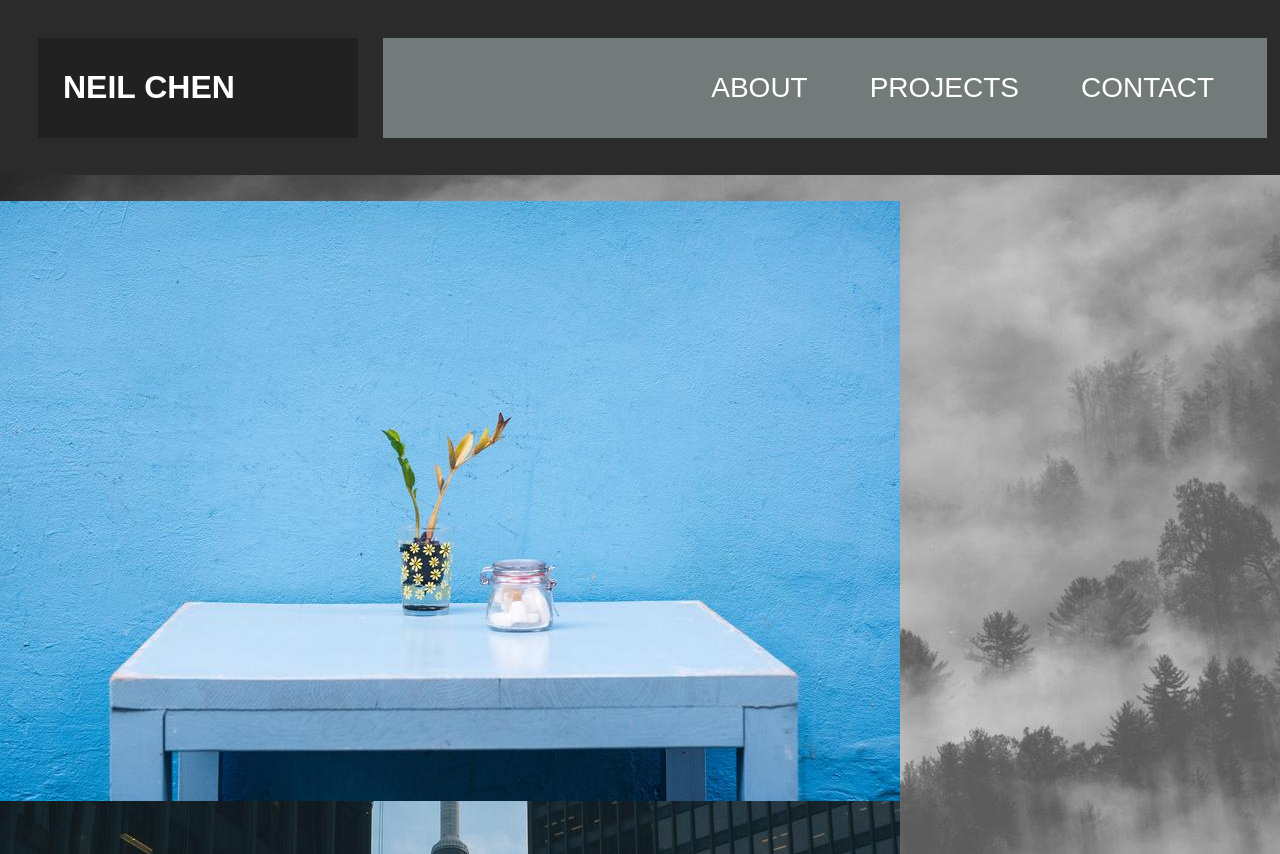
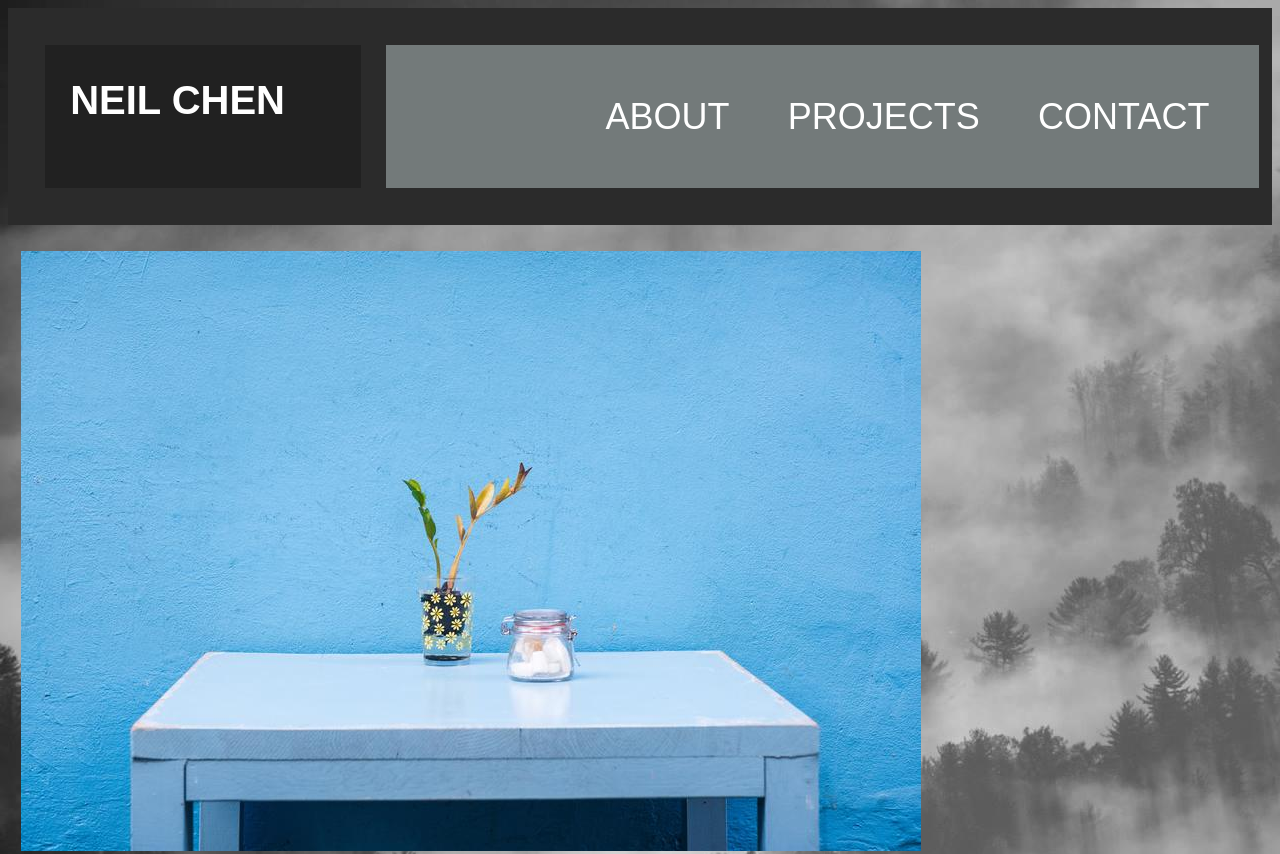
Before and after one commit to inknsharps/webapp-portfolio, a plain HTML site: page index.html in a window 1280 px wide. Shown: the top 854 px of the page. Drawn offline with Linux system fonts and the light colour scheme.

Commit message:
edit image names, update style.css, reset.css, and index.html

```diff
--- a/assets/reset.css
+++ b/assets/reset.css
@@ -1,14 +1,5 @@
-/* Box sizing rules */
-*,
-*::before,
-*::after {
+* {
   box-sizing: border-box;
-}
-
-/* Remove default margin and padding*/
-* {
-  margin: 0;
-  padding: 0;
 }
 
 /* Remove font sizing for h1-6 */
--- a/assets/style.css
+++ b/assets/style.css
@@ -31,7 +31,7 @@ header h1 {
     flex: 1 1 20%;
     text-align: left;
     text-transform: uppercase;
-    font-size: 24px;
+    font-size: 5vh;
     margin:0;
     background-color: var(--header2-color)
 }
@@ -49,7 +49,7 @@ nav {
 }
 .nav-links li {
     padding: 1% 6% 1% 1%;
-    font-size: 18px;
+    font-size: 2.1vh;
     text-transform: uppercase;
 }
 
@@ -61,9 +61,15 @@ nav {
 }
 
 img {
+    max-width: 50%;
+    height: auto;
+    margin: 1%;
+  }
+
+img[src*="600.jpg"] {
     max-width: 100%;
     height: auto;
-  }
+}
 
 /* To be used project classes */
 /* #projects {
@@ -109,12 +115,11 @@ footer {
         flex-direction: row;
     }
     header h1 {
-        font-size: 32px;
         margin: 2%;
         padding: 2%;
     }
     .nav-links li {
-        font-size: 28px;
+        font-size: 3.7vh;
     }
 }
 
@@ -124,9 +129,12 @@ footer {
         flex-direction: row;
     } */
     header h1 {
-        font-size: 32px;
     }
     .nav-links li {
-        font-size: 28px;
+        font-size: 4.5vh;
+    }
+    .nav-links a:hover,
+    .nav-links a:focus {
+    text-decoration: line-through
     }
 }
--- a/index.html
+++ b/index.html
@@ -33,8 +33,8 @@
                 <section id="projects">
                     <section class="project-gallery">
                         <div>
-                            <img src="assets/images/project_1-1068-300x200.jpg">
-                            <img src="assets/images/project_2-1075-200x200.jpg">
+                            <img src="assets/images/project_1-1068-900x600.jpg">
+                            <img src="assets/images/project_2-1075-900x900.jpg">
                             <img src="assets/images/project_3-1076-900x600.jpg">
                             <img src="assets/images/project_4-1082-900x900.jpg">
                             <img src="assets/images/project_5-155-900x900.jpg">
```
Also changed, not shown: assets/images/project_1-1068-900x600.jpg (renamed from assets/images/project_1-1068-300x200.jpg), assets/images/project_2-1075-900x900.jpg (renamed from assets/images/project_2-1075-200x200.jpg).
